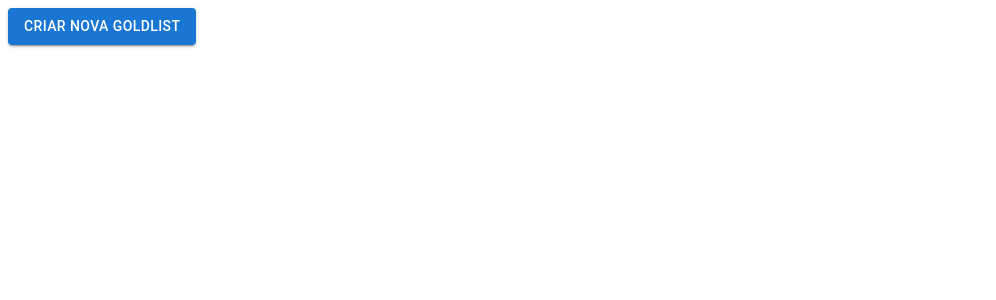
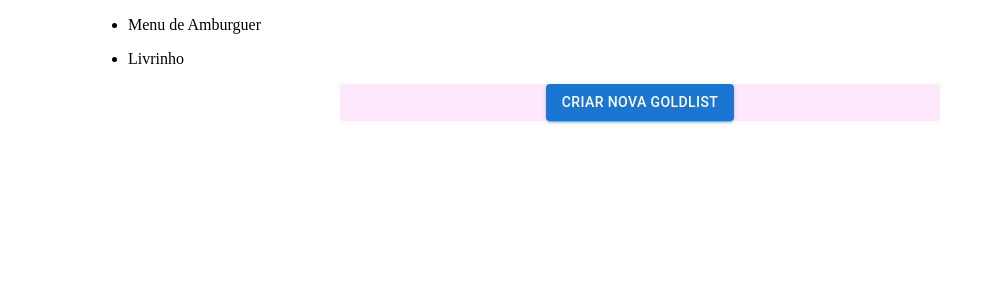
Before and after one commit to START-DB-2023/goldenpedia, a React (Vite) app in the folder web/: page / in a window 1280 px wide. Shown: the top 300 px of the page, without its empty margins (0-996 px from the left). Built offline with nearby package versions, Linux system fonts and the light colour scheme.

Commit message:
feat: começamos a inserir os components de NewGoldList
Co-authored-by: Lucca <Lucca08@users.noreply.github.com>
Co-authored-by: Amós Lima <social.amos@gmail.com>

```diff
--- a/web/src/Routes.tsx
+++ b/web/src/Routes.tsx
@@ -3,12 +3,17 @@ import { Routes, Route } from 'react-router-dom'
 import { HomePage } from './pages/Home'
 
 import { NewGoldListPage } from './pages/NewGoldList'
+import { DefaultLayout } from './layouts/DefaultLayout'
 
 export function Router() {
   return (
     <Routes>
+      <Route path='/' element={<DefaultLayout />}>
       <Route path="/" element={<HomePage />} />
       <Route path="/newgoldlist" element={<NewGoldListPage/>} />
+
+      </Route>
+
     </Routes>
   )
 }
--- /dev/null
+++ b/web/src/components/NavBar/index.tsx
@@ -0,0 +1,15 @@
+import { Container } from "@mui/material";
+
+export function NavBar(){
+  return (
+    <Container sx={{
+      p: '2'
+
+    }}>
+      <ul>
+      <li><p>Menu de Amburguer</p></li>
+      <li><p>Livrinho</p></li>
+      </ul>
+    </Container>
+  )
+}
--- /dev/null
+++ b/web/src/layouts/DefaultLayout/index.tsx
@@ -0,0 +1,13 @@
+import { Container } from "@mui/material";
+import { Outlet } from 'react-router-dom'
+import { NavBar } from "../../components/NavBar";
+
+export function DefaultLayout(){
+  return(
+    <Container>
+      <NavBar />
+      <Outlet />
+
+    </Container>
+  )
+}
--- a/web/src/pages/Home/index.tsx
+++ b/web/src/pages/Home/index.tsx
@@ -1,12 +1,15 @@
+import { Container} from '@mui/material';
 import Button from '@mui/material/Button';
 import { Link } from 'react-router-dom';
 
 export function HomePage() {
   return (
-    <Link to="/newgoldlist">
-      <Button variant="contained" href="">
-        Criar Nova GoldList
-      </Button>
-    </Link>
+    <Container maxWidth="sm" sx={{ bgcolor: '#ffe8fc', display: 'flex', alignItems: 'center', justifyContent: 'center' }}>
+      <Link to="/newgoldlist">
+        <Button variant="contained" href="">
+          Criar Nova GoldList
+        </Button>
+      </Link>
+    </Container>
   )
 }
--- a/web/src/pages/NewGoldList/index.tsx
+++ b/web/src/pages/NewGoldList/index.tsx
@@ -1,13 +1,36 @@
-import { Link } from "react-router-dom";
+import { Box, Container, TextField, Typography } from '@mui/material';
+import { Form, Link } from "react-router-dom";
 import Button from '@mui/material/Button';
 
-export function NewGoldListPage(){
-    return(
-        <>
-            <h1>Criar Nova GoldList</h1>
-            <Link to={"/"}>
-                <Button>Home</Button>
-            </Link>
-        </>
+export function NewGoldListPage() {
+    return (
+        <Container component="main" maxWidth="xs">
+            <Box
+                sx={{
+                    marginTop: 8,
+                    display: 'flex',
+                    flexDirection: 'column',
+                    justifyItems: 'center',
+                    alignItems: 'center',
+                }}
+            >
+                <Box component="form" noValidate sx={{ mt: 1 }}>
+                    <Typography component="h1" variant="h5">
+                        CRIE UM NOME PARA A GOLDLIST
+                    </Typography>
+                    <TextField id="outlined-basic" label="DIGITE UM NOME" variant="outlined" />
+                    <Typography component="h1" variant="h5">
+                        AGORA UMA DESCRIÇÃO
+                    </Typography>
+                    <TextField id="outlined-basic" multiline label="DIGITE UMA DESCRIÇÃO" variant="outlined" />
+                </Box>
+                <Box>
+                    <Link to={'/'}>
+                        <Button variant='contained' sx={{ bgcolor: '#FF7272' }}>CANCELAR</Button>
+                    </Link>
+                    <Button variant='contained' sx={{ bgcolor: '#72FF99' }}>CRIAR</Button>
+                </Box>
+            </Box>
+        </Container>
     )
 }
```
